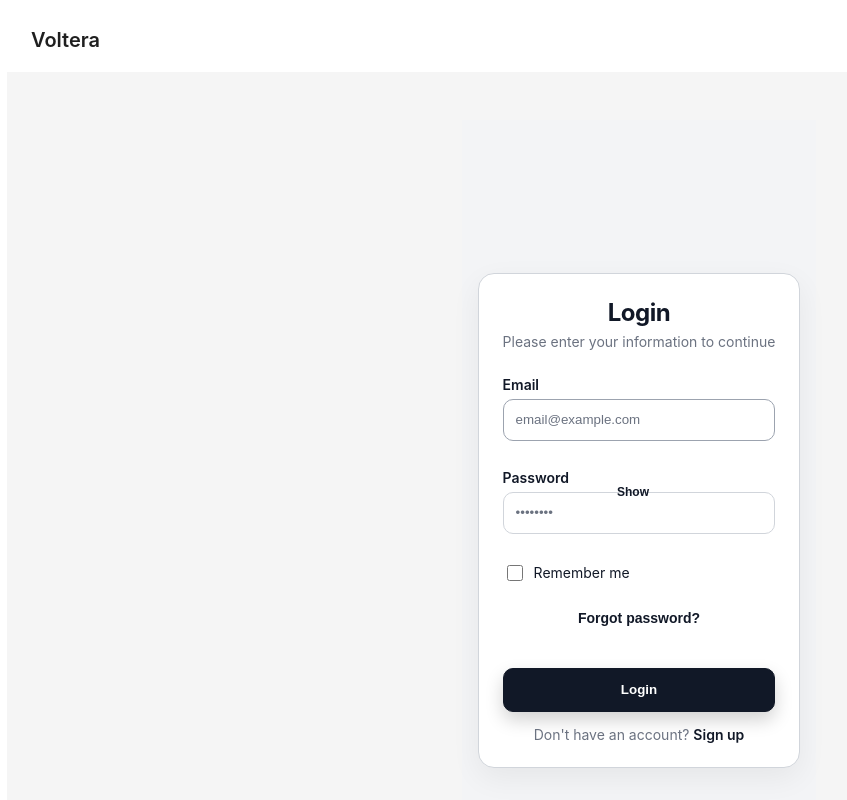
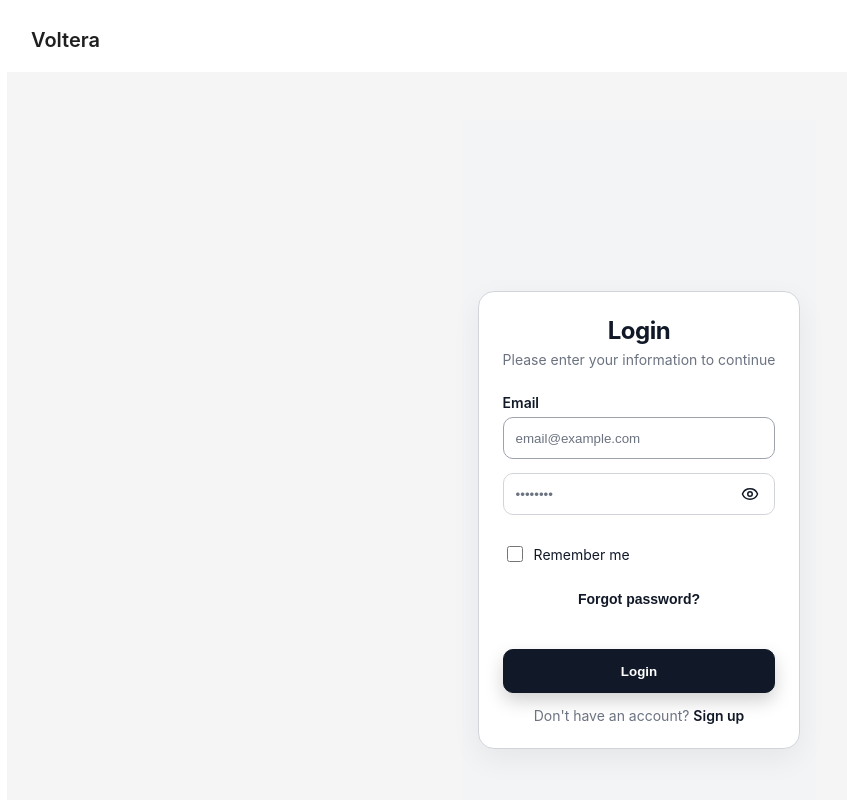
Before and after one commit to HAIANH29/Voltera-Web-App, a React (Vite) app in the folder src/frontend/: page /login in a window 1280 px wide. Shown: the top 800 px of the page, without its empty margins (1-848 px from the left). Built offline with nearby package versions, Linux system fonts and the light colour scheme; a web font is replaced by a local one.

Commit message:
Fix login page

```diff
--- a/src/frontend/src/pages/login/LoginPage.css
+++ b/src/frontend/src/pages/login/LoginPage.css
@@ -146,34 +146,39 @@
 }
 
 /* Password toggle */
-.password-wrapper {
-    position: relative;
-}
-
+/* Wrapper giữ input + toggle */
 .password-toggle {
     position: absolute;
     top: 50%;
-    right: 8px;
+    right: 10px;
     transform: translateY(-50%);
-    height: 28px;
-    padding: 0 10px;
-    border: 1px solid var(--border);
-    border-radius: 999px;
-    background: transparent;
-    color: var(--muted);
-    font-size: 12px;
-    line-height: 1;
+
+    all: unset;
+    /* reset toàn bộ style mặc định của button */
     cursor: pointer;
+    display: flex;
+    align-items: center;
+    justify-content: center;
+
+    color: #6b7280;
+    /* màu xám */
 }
 
 .password-toggle:hover {
-    background: rgba(0, 0, 0, .08);
-    color: var(--text);
-    border-color: rgba(0, 0, 0, .25);
+    color: #111827;
+    /* đen khi hover */
 }
 
-.password-toggle:active {
-    transform: translateY(-50%) scale(.98);
+.password-toggle:focus {
+    outline: none;
+    /* ẩn viền khi focus */
+    box-shadow: none;
+    /* phòng khi browser thêm shadow */
+}
+
+.password-toggle svg {
+    width: 18px;
+    height: 18px;
 }
 
 /* Submit button */
--- a/src/frontend/src/pages/login/LoginPage.jsx
+++ b/src/frontend/src/pages/login/LoginPage.jsx
@@ -7,7 +7,7 @@ import { useFormik } from "formik";
 import * as Yup from "yup";
 
 import "./LoginPage.css";
-
+import { Eye, EyeOff } from "lucide-react";
 const schema = Yup.object({
   email: Yup.string()
 
@@ -102,10 +102,6 @@ export default function LoginPage() {
           </div>
 
           {/* Password */}
-          <div className="form-group">
-            <label className="label" htmlFor="password">
-              Password
-            </label>
           <div className="password-wrapper">
             <input
               id="password"
@@ -126,13 +122,8 @@ export default function LoginPage() {
               onClick={() => setShowPassword((s) => !s)}
               className="password-toggle"
             >
-                {showPassword ? "Hide" : "Show"}
+              {showPassword ? <EyeOff /> : <Eye />}
             </button>
-            </div>
-
-            {touched.password && errors.password && (
-              <div className="error-text">{errors.password}</div>
-            )}
           </div>
 
           {/* Remember + Forgot */}
```
Lines whose indentation alone changed are shown as unchanged.
